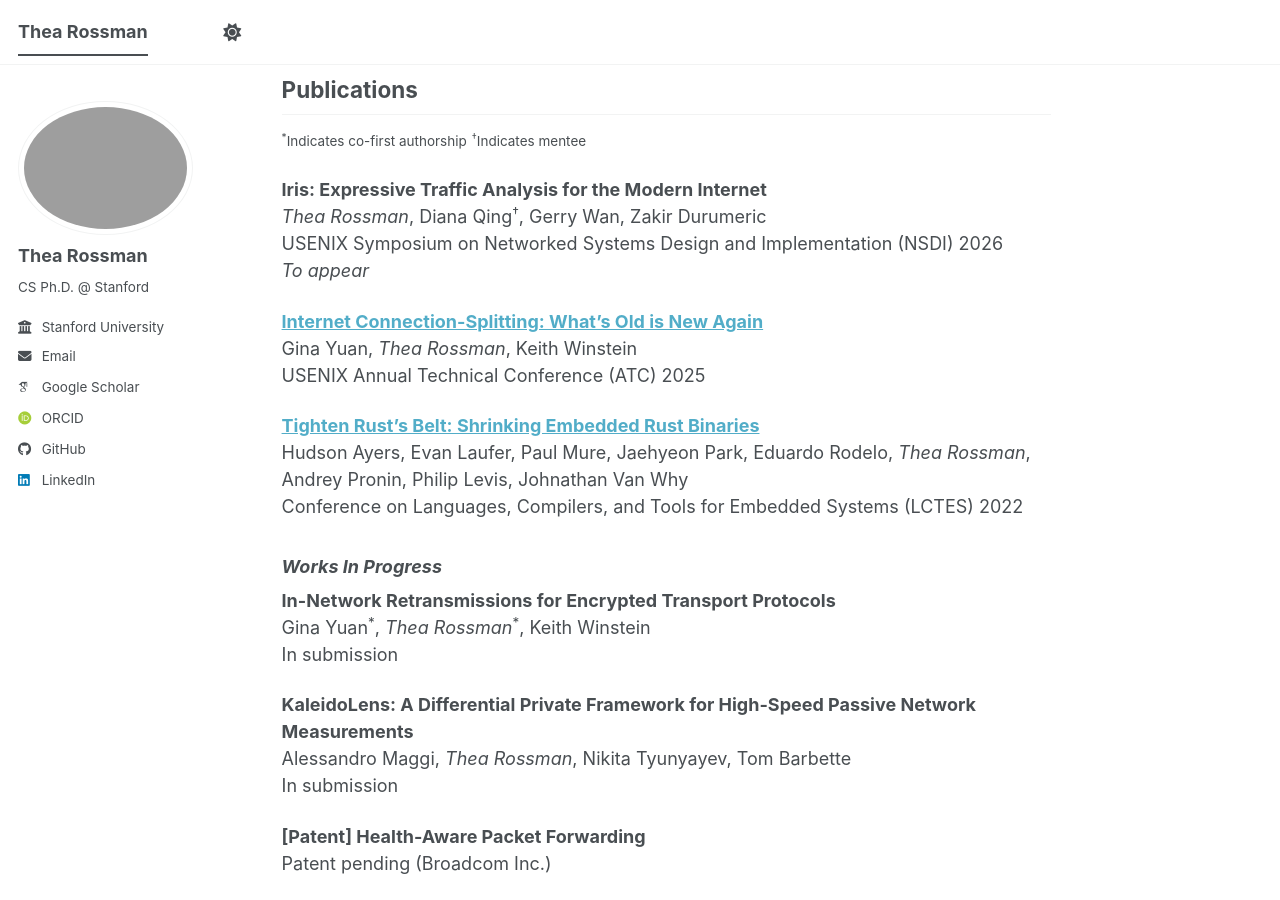
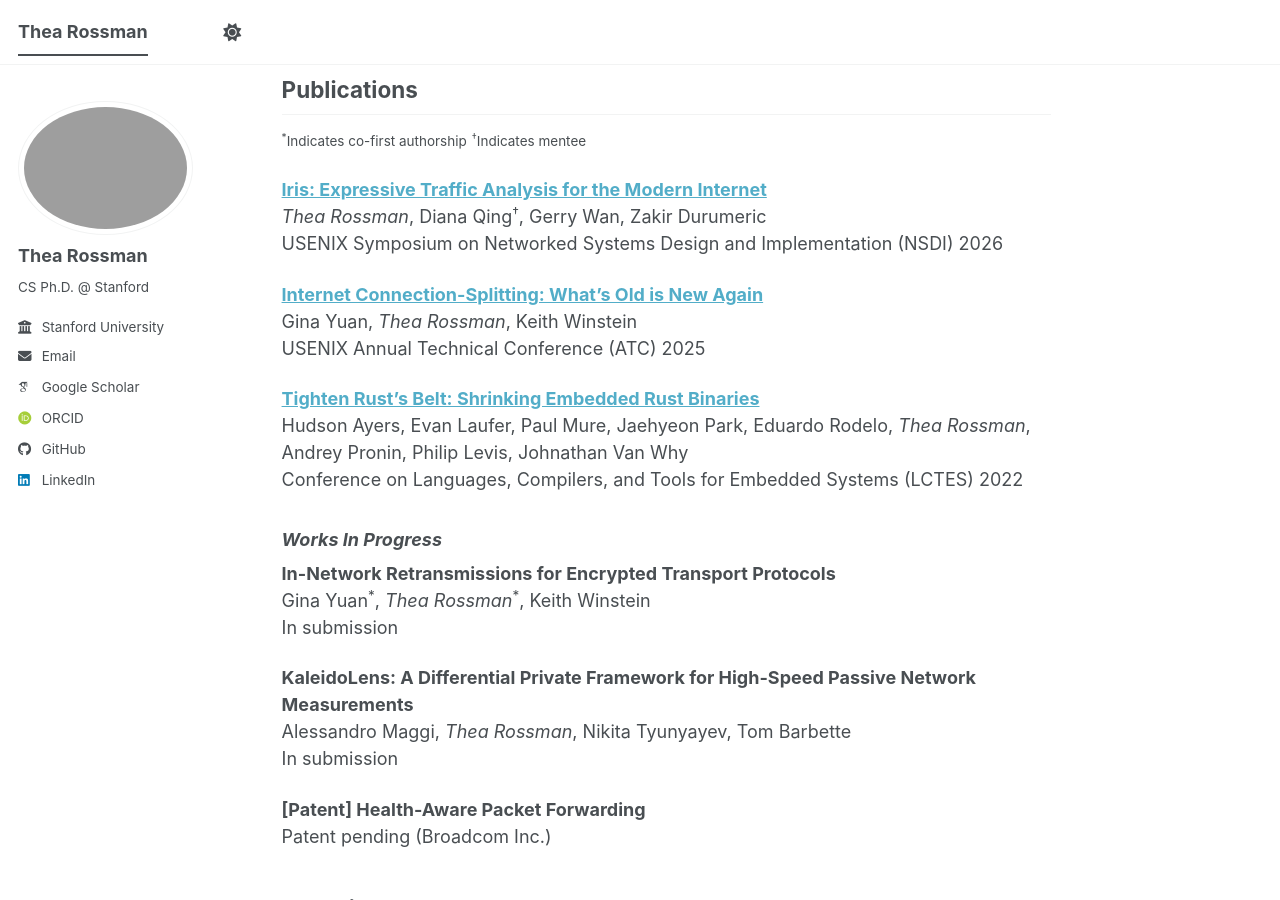
Before and after one commit to thearossman/thearossman.github.io, a Jekyll site: the page built from _pages/about.md, in a window 1280 px wide and 900 px high, scrolled down 325 px. Built offline with Jekyll 4.4.1, drawn with Linux system fonts in a browser that asks for light colours; some web fonts are replaced; a script bundle is joined from its source files by our own code; library files that are not in the unit come from our copies.

Commit message:
link Iris paper

```diff
--- a/_pages/about.md
+++ b/_pages/about.md
@@ -17,10 +17,9 @@ I am broadly interested in building practical systems that help operators, resea
 <small><sup>&dagger;</sup>Indicates mentee</small>
 
 
-**Iris: Expressive Traffic Analysis for the Modern Internet**<br>
+[**Iris: Expressive Traffic Analysis for the Modern Internet**](../files/iris.pdf)<br>
 *Thea Rossman*, Diana Qing<sup>&dagger;</sup>, Gerry Wan, Zakir Durumeric<br>
 USENIX Symposium on Networked Systems Design and Implementation (NSDI) 2026<br>
-*To appear*<br>
 
 [**Internet Connection-Splitting: What’s Old is New Again**](https://www.usenix.org/conference/atc25/presentation/yuan)<br>
 Gina Yuan, *Thea Rossman*, Keith Winstein<br>
```
Also changed, not shown: 1 other file.
